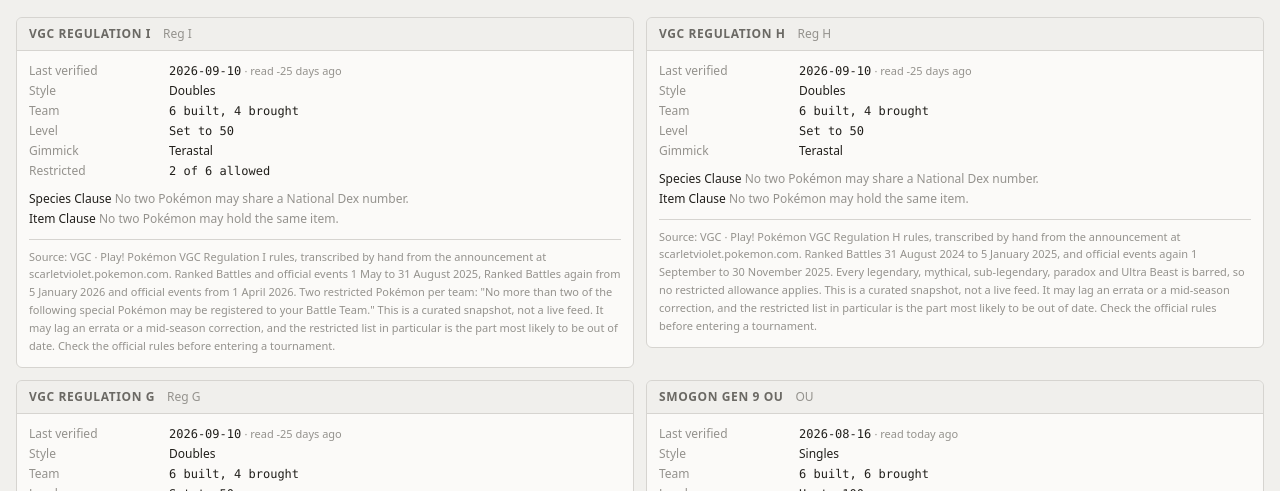
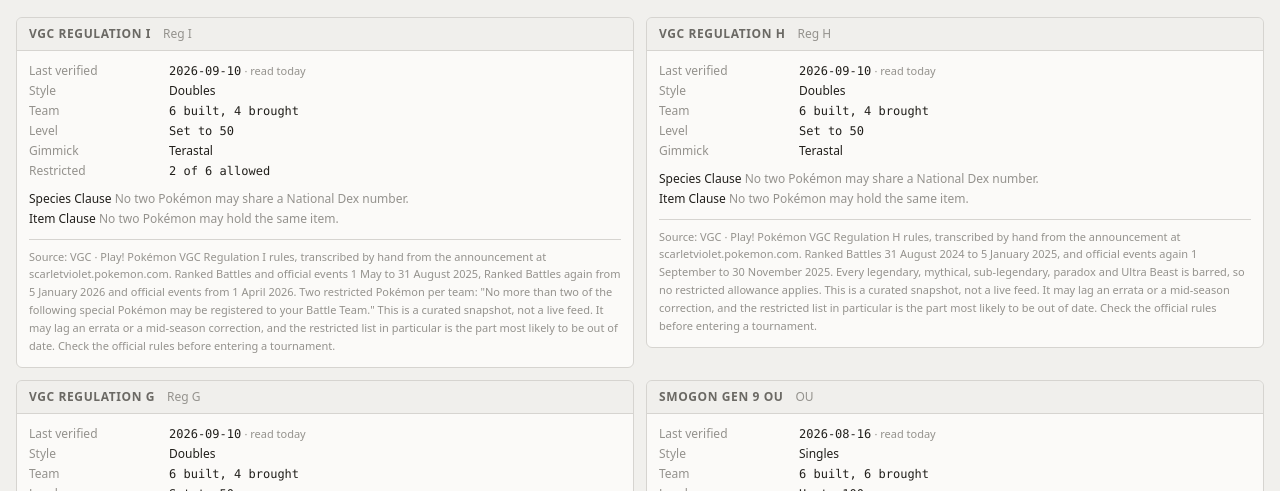
Before and after one commit to mgballou/someones-pc-teambuilder, a Next.js app in the folder apps/web/: page /formats in a window 1280 px wide. Shown: the part 159-650 px from the top of the page. Built offline with nearby package versions, Linux system fonts and the light colour scheme; no server answers.

Commit message:
Say "read today" rather than "read today ago"

```diff
--- a/apps/web/src/components/source-freshness.tsx
+++ b/apps/web/src/components/source-freshness.tsx
@@ -32,16 +32,16 @@
         {freshness.kind === 'unchanging'
           ? '· defined here, so it cannot go out of date'
           : freshness.kind === 'fresh'
-            ? `· read ${dayCount(freshness.ageInDays)} ago`
-            : `· read ${dayCount(freshness.ageInDays)} ago, past its ${freshness.staleAfterDays}-day window`}
+            ? `· ${readWhen(freshness.ageInDays)}`
+            : `· ${readWhen(freshness.ageInDays)}, past its ${freshness.staleAfterDays}-day window`}
       </span>
     </>
   )
 }
 
-function dayCount(days: number): string {
-  if (days === 0) return 'today'
-  return days === 1 ? '1 day' : `${days} days`
+function readWhen(days: number): string {
+  if (days <= 0) return 'read today'
+  return days === 1 ? 'read 1 day ago' : `read ${days} days ago`
 }
 
 /** UTC, so the same render on two machines never disagrees by a day. */
```
